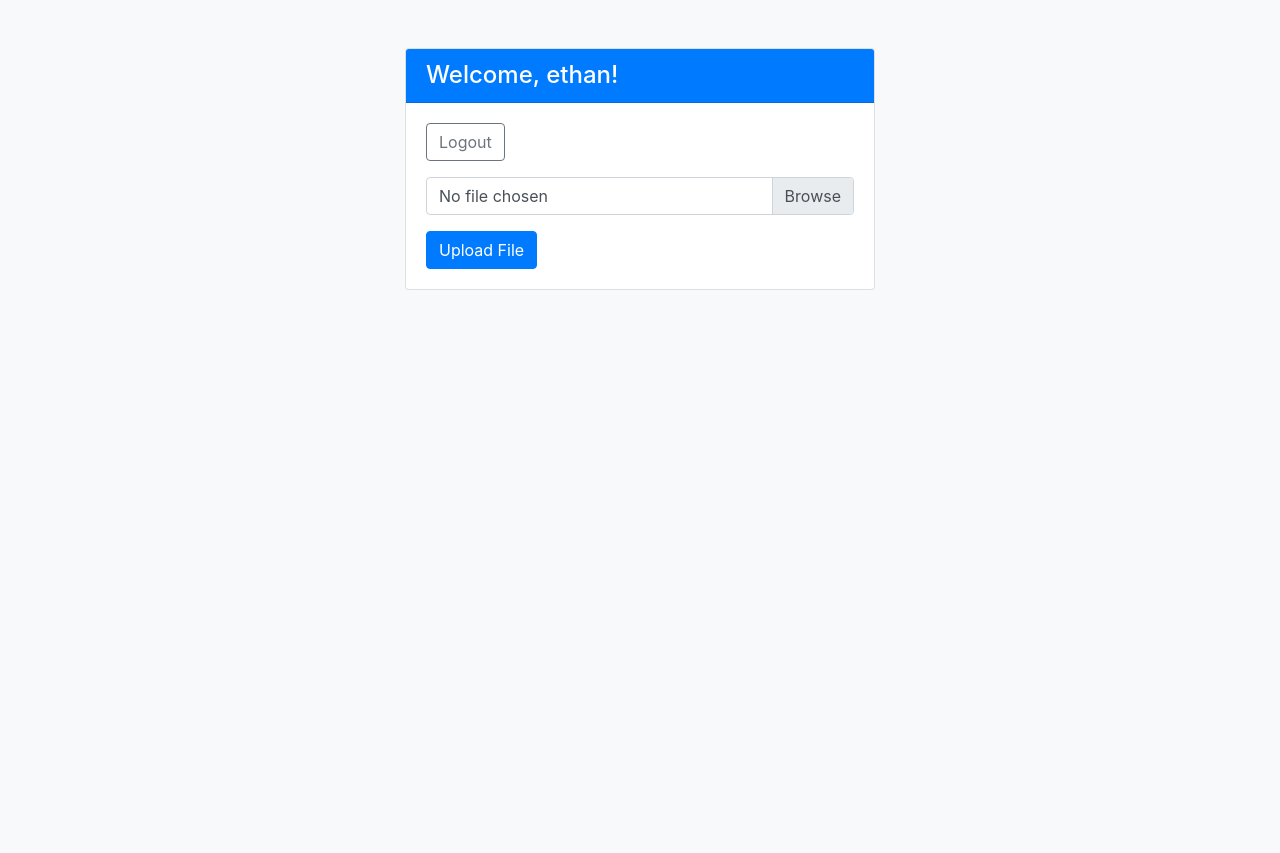
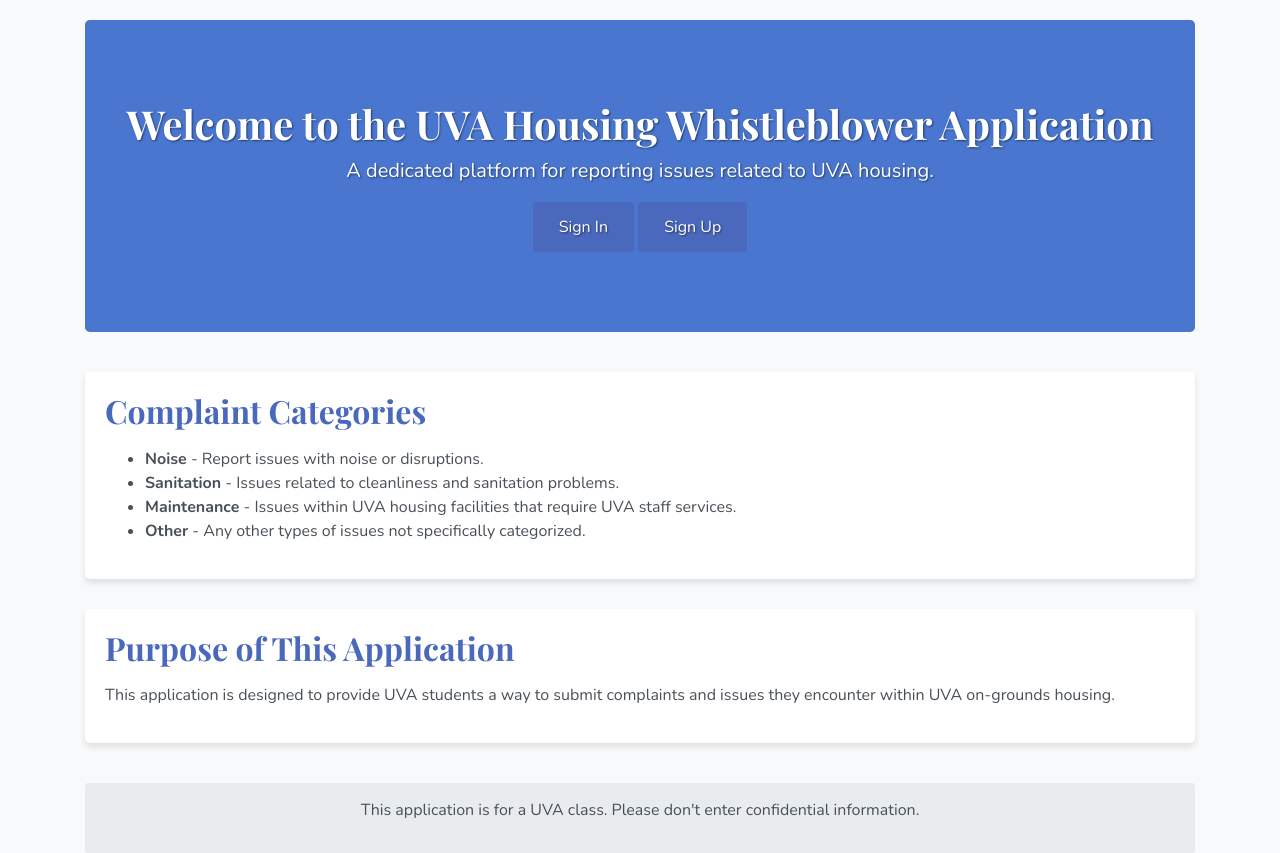
Before and after one commit to morghughes/HoosHousing, a Django app: template templates/welcome.html in a window 1280 px wide. Before the commit the page ends 290 px from the top, so only its background shows below. Run offline with Django 3.2, Linux system fonts and the light colour scheme; the template is opened without the code that fills it, so the values that code supplies are empty; some libraries are stand-ins or nearby versions.

Commit message:
all the neccesary code for the welcome/ homepage

```diff
--- a/asde_project/urls.py
+++ b/asde_project/urls.py
@@ -23,7 +23,9 @@
 
 urlpatterns = [
     path('admin/', admin.site.urls),
-    path('', views.index, name='home'),
+    path('', views.welcome_view, name='welcome'),
+    path('index/', views.index, name='index'),
+    #path('', views.index, name='home'),
     # path('', views.signin_view, name='signin'),
     path('accounts/', include('allauth.urls')),
     path('logout/', LogoutView.as_view(), name='logout'),
--- a/b26/views.py
+++ b/b26/views.py
@@ -34,6 +34,8 @@
 
     return render(request, 'index.html', context)
 
+def welcome_view(request):
+    return render(request, 'welcome.html')
 
 class ReportView(generic.DetailView):
     model = Report
--- a/templates/welcome.html
+++ b/templates/welcome.html
@@ -1,92 +1,105 @@
+{% load i18n %}
+{% load static %}
+
 <!DOCTYPE html>
-<html>
+<html lang="en">
 <head>
-    <title>Welcome, ethan!</title>
+    <meta charset="utf-8">
+    <title>{% trans "Welcome to the UVA Housing Whistleblower Application" %}</title>
     <link rel="stylesheet" href="https://stackpath.bootstrapcdn.com/bootstrap/4.5.2/css/bootstrap.min.css">
+    <link href="https://fonts.googleapis.com/css2?family=Playfair+Display:wght@700&family=Nunito:wght@400;700&display=swap" rel="stylesheet">
     <style>
+        :root {
+            --main-bg-color: #f8f9fa;
+            --main-text-color: #495057;
+            --hero-bg-color: rgba(43, 95, 200, 0.85);
+            --button-bg-color: #4a69bd;
+            --button-hover-bg-color: #6c757d;
+        }
         body {
-            background-color: #f8f9fa;
+            background-color: var(--main-bg-color);
+            color: var(--main-text-color);
+            margin-top: 20px;
+            font-family: 'Nunito', sans-serif;
         }
-        .container {
-            max-width: 500px;
+        header {
+            background: linear-gradient(var(--hero-bg-color), var(--hero-bg-color)) no-repeat center center;
+            background-size: cover;
+            color: white;
+            padding: 80px 0;
+            border-radius: 0.3rem;
+            margin-bottom: 40px;
+            text-shadow: 1px 1px 2px rgba(0,0,0,0.5);
+        }
+        header h1 {
+            font-family: 'Playfair Display', serif;
+            font-weight: 700;
+            font-size: 2.5rem;
+        }
+        header p {
+            font-size: 1.2rem;
+        }
+        .btn-main {
+            background-color: var(--button-bg-color);
+            color: white;
+            border: 2px solid var(--button-bg-color);
+            padding: 0.7rem 1.5rem;
+        }
+        .btn-main:hover {
+            background-color: var(--button-hover-bg-color);
+            border-color: var(--button-hover-bg-color);
+        }
+        article {
+            background: white;
+            padding: 20px;
+            border-radius: 0.3rem;
+            box-shadow: 0 4px 6px rgba(0,0,0,0.1);
+            margin-top: 30px;
+        }
+        article h2 {
+            font-family: 'Playfair Display', serif;
+            color: var(--button-bg-color);
+            margin-bottom: 1rem;
+        }
+        footer {
+            text-align: center;
+            padding: 15px;
+            margin-top: 40px;
+            color: var(--main-text-color);
+            background: #e9ecef;
+            border-radius: 0.2rem;
+        }
+        footer:hover {
+            background-color: #cbd3da;
         }
     </style>
 </head>
 <body>
-    <div class="container py-5">
-        <div class="card">
-            <div class="card-header bg-primary text-white">
-                <h4 class="mb-0">Welcome, ethan!</h4>
+    <div class="container">
+        <header class="text-center">
+            <h1>{% trans "Welcome to the UVA Housing Whistleblower Application" %}</h1>
+            <p class="lead">A dedicated platform for reporting issues related to UVA housing.</p>
+            <div>
+                <a href="{% url 'account_login' %}" class="btn btn-main">{% trans "Sign In" %}</a>
+                <a href="{% url 'account_signup' %}" class="btn btn-main">{% trans "Sign Up" %}</a>
             </div>
-            <div class="card-body">
-                <a href="{% url 'logout' %}" class="btn btn-outline-secondary mb-3">Logout</a>
-            </a>
-                <form>
-                    <div class="custom-file mb-3">
-                        <input type="file" class="custom-file-input" id="fileUpload">
-                        <label class="custom-file-label" for="fileUpload">No file chosen</label>
-                    </div>
-                    <button type="submit" class="btn btn-primary">Upload File</button>
-                </form>
-            </div>
-        </div>
+        </header>
+        <article>
+            <h2>{% trans "Complaint Categories" %}</h2>
+            <ul>
+                <li><strong>{% trans "Noise" %}</strong> - {% trans "Report issues with noise or disruptions." %}</li>
+                <li><strong>{% trans "Sanitation" %}</strong> - {% trans "Issues related to cleanliness and sanitation problems." %}</li>
+                <li><strong>{% trans "Maintenance" %}</strong> - {% trans "Issues within UVA housing facilities that require UVA staff services." %}</li>
+                <li><strong>{% trans "Other" %}</strong> - {% trans "Any other types of issues not specifically categorized." %}</li>
+            </ul>
+        </article>
+        <article>
+            <h2>{% trans "Purpose of This Application" %}</h2>
+            <p>{% trans "This application is designed to provide UVA students a way to submit complaints and issues they encounter within UVA on-grounds housing. " %}</p>
+        </article>
+        <footer>
+            <p>{% trans "This application is for a UVA class. Please don't enter confidential information." %}</p>
+        </footer>
     </div>
-
-    <body>
-        {% if user.is_authenticated %}
-            <h1>Welcome, {{ request.user.username }}!</h1>
-            <p><a href="{% url 'logout' %}">Logout</a></p>
-
-            <form id="file-upload-form" method="post" enctype="multipart/form-data">
-                {% csrf_token %}
-                <input type="file" name="file" accept=".txt, .pdf, image/jpeg">
-                <button type="submit">Upload File</button>
-            </form>
-            <div id="messages"></div>
-
-            <script type="text/javascript">
-                document.getElementById('file-upload-form').addEventListener('submit', function(e) {
-                    e.preventDefault();
-                    var formData = new FormData(this);
-                    fetch("{% url 'upload' %}", {
-                        method: 'POST',
-                        body: formData,
-                        headers: {
-                            'X-CSRFToken': formData.get('csrfmiddlewaretoken'),
-                        },
-                    })
-                    .then(response => {
-                        if(response.ok) {
-                            return response.json();
-                        } else {
-                            throw new Error('Server response wasnt OK');
-                        }
-                    })
-                    .then(data => {
-                        document.getElementById('messages').innerHTML =
-                            '<p>File uploaded successfully! <a href="' + data.file_url + '" target="_blank">Click here to view your file</a>.</p>';
-                    })
-                    .catch(error => {
-                        document.getElementById('messages').innerHTML =
-                            '<p>Error uploading file. Please try again.</p>';
-                        console.error('Error:', error);
-                    });
-                });
-            </script>
-
-
-        {% endif %}
-    </body>
-
-
-    <script src="https://code.jquery.com/jquery-3.5.1.slim.min.js"></script>
-    <script src="https://stackpath.bootstrapcdn.com/bootstrap/4.5.2/js/bootstrap.min.js"></script>
-    <script>
-        // Update the file input label when a file is chosen
-        $(".custom-file-input").on("change", function() {
-            var fileName = $(this).val().split("\\").pop();
-            $(this).siblings(".custom-file-label").addClass("selected").html(fileName);
-        });
-    </script>
 </body>
 </html>
```
